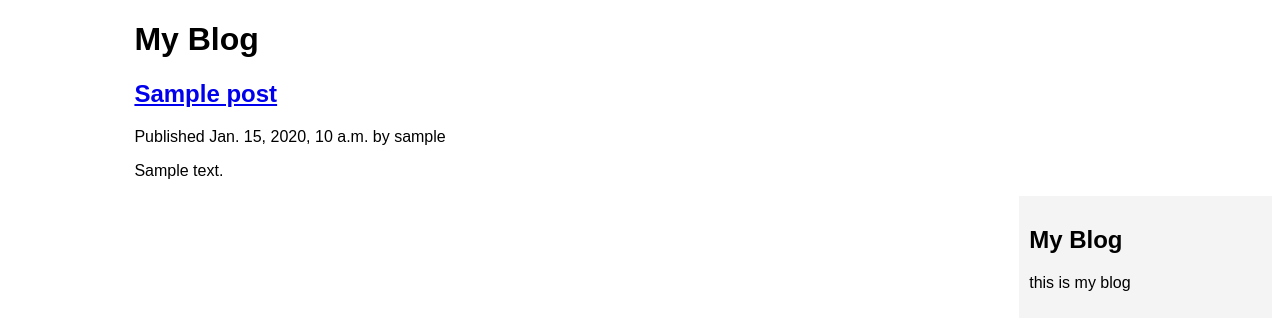
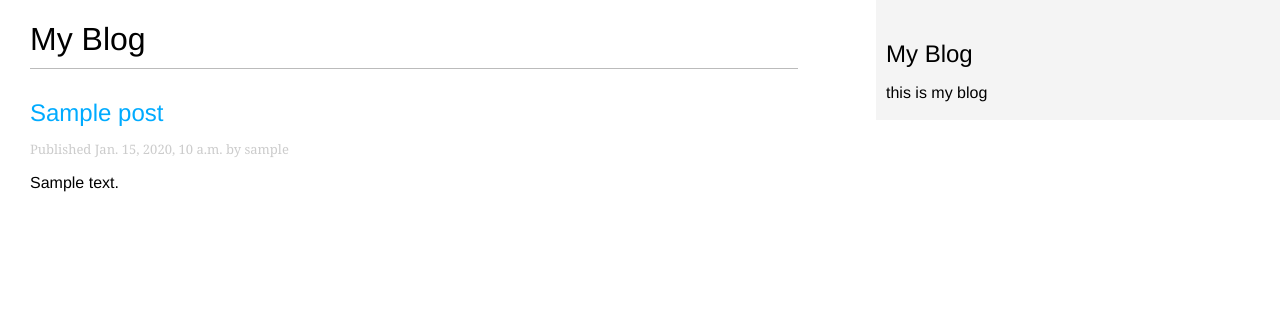
Before and after one commit to francispoliran23/thesissearcher, a Django app: page /blog/ in a window 1280 px wide. Shown: the top 330 px of the page. Run offline with Django 5.2, Linux system fonts and the light colour scheme; tables that the repository leaves empty hold one stand-in row (values such as "Sample post").

Commit message:
added changes to sidebar position

```diff
--- a/mysite/blog/static/css/styles.css
+++ b/mysite/blog/static/css/styles.css
@@ -1,17 +1,86 @@
 /* styles.css */
 body {
-    font-family: Arial, sans-serif;
+    margin: 0;
+    padding: 0;
+    font-family: helvetica, sans-serif;
+}
+a{
+    color: #00abff;
+    text-decoration: none;
+}
+h1{
+    font-weight: normal;
+    border-bottom:1px solid #bbb;
+    padding: 0 0 10px 0;
+
+}
+h2{
+    font-weight: normal;
+    margin: 30px 0 0;
 }
 
-#container {
-    width: 80%;
-    margin: 0 auto;
+#content {
+    float: left;
+    width: 60%;
+    padding: 0 0 0 30px;
 }
 
 #sidebar {
     float: right;
-    width: 20%;
-    background-color: #f4f4f4;
+    width: 30%;
     padding: 10px;
-    box-sizing: border-box;
+    background: #f4f4f4;
+    height: 100px;
 }
+p.date{
+    color: #ccc;
+    font-family: Georgia, serif;
+    font-size: 13px;
+
+}
+
+.pagination {
+    margin: 40px 0;
+    font-weight: bold;
+}
+
+label{
+    float: left;
+    clear: both;
+    color: #333;
+    margin-bottom: 4px;
+}
+input, textarea{
+    clear: both;
+    float: left;
+    margin: 0 0 10px;
+    background: #ededed;
+    border: 0;
+    padding: 6px 10 px;
+    font-size: 12px;
+}
+input{
+    font-weight: bold;
+    background: #00abff;
+    color: #fff;
+    padding: 10px 20px;
+    font-size: 14px;
+    text-transform: uppercase;
+}
+.errorlist{
+    color: #cc0033;
+    float: left;
+    clear: both;
+    padding: left 10px; ;
+}
+.comment{
+    padding: 10px;
+}
+.comment:nth-child(even){
+    background: #efefef;
+}
+.comment .info{
+    font-weight: bold;
+    font-size: 12px;
+    color: #656;
+}
--- a/mysite/blog/templates/blog/base.html
+++ b/mysite/blog/templates/blog/base.html
@@ -8,7 +8,7 @@
 <link rel="stylesheet" href="{% static 'css/styles.css' %}">
 </head>
 <body>
-    <div id="container">
+  <div id="content">
     {% block content %}
     {% endblock %}
     </div>
```
